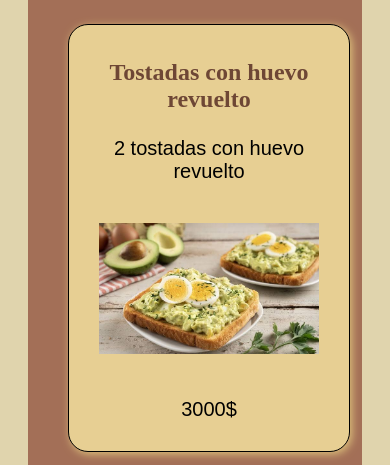
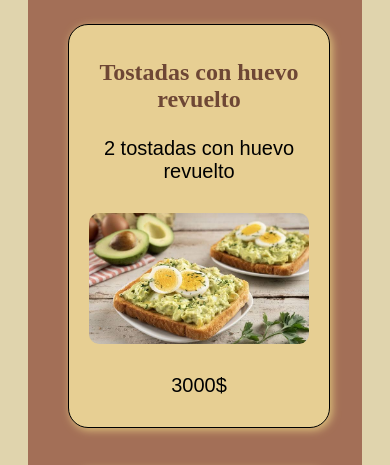
Before and after one commit to oshakii/restaurante, a plain HTML site: page index.html in a window 390 px wide. Shown: the part 340-805 px from the top of the page. Drawn offline with Linux system fonts and the light colour scheme.

Commit message:
proyecto pagina wev

```diff
--- a/style.css
+++ b/style.css
@@ -83,8 +83,10 @@
         font-size: 35px;
     }
     img {
+        display: block;
         max-width: 220px;
-        padding: 20px;
+        maring: 0 auto;
+
     }
     .comidas {
         display: grid;
```
